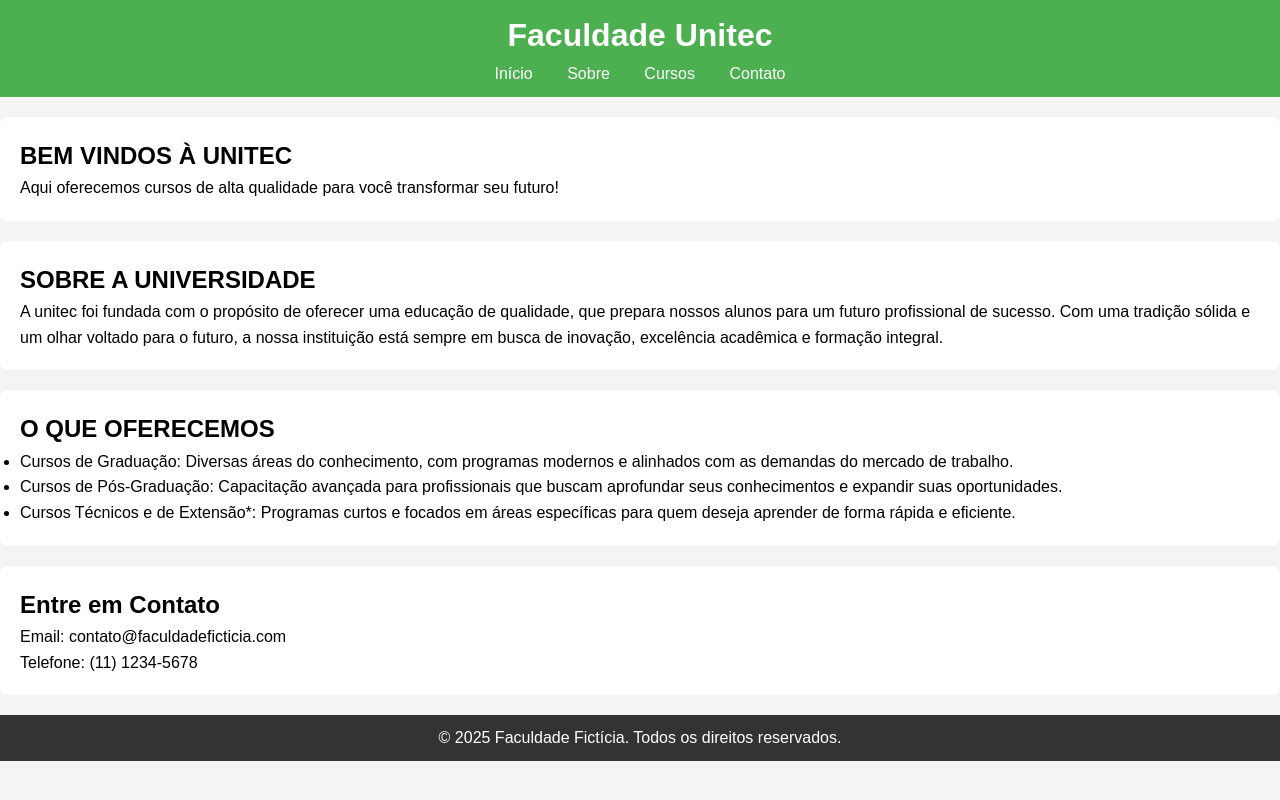
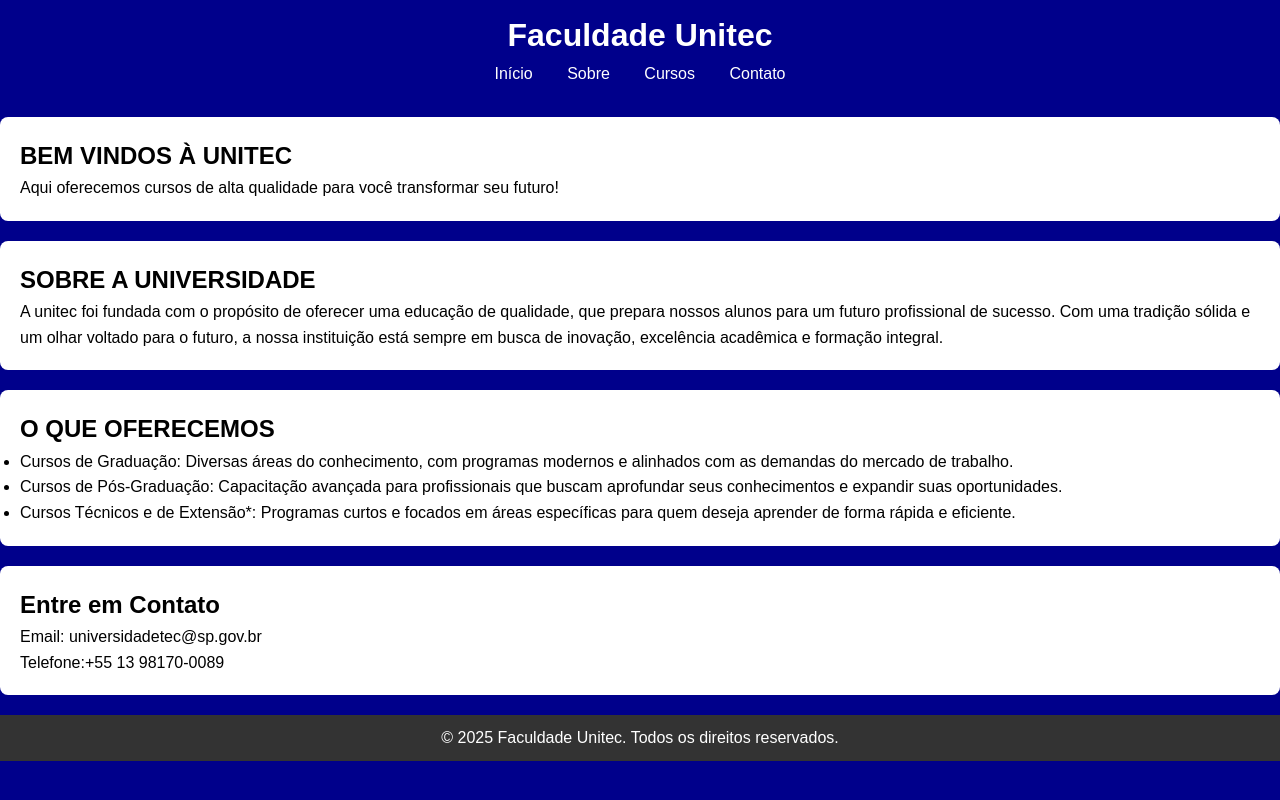
Before and after one commit to vitin0004/Faculdade-unitec, a plain HTML site: page index.html in a window 1280 px wide. Drawn offline with Linux system fonts and the light colour scheme.

Commit message:
Add files via upload
Atualizando o site com novas mudanças

```diff
--- a/index.html
+++ b/index.html
@@ -44,12 +44,12 @@ Extensão*: Programas curtos e focados em áreas específicas para quem deseja a
 
     <section id="contato">
         <h2>Entre em Contato</h2>
-        <p>Email: contato@faculdadeficticia.com</p>
-        <p>Telefone: (11) 1234-5678</p>
+        <p>Email: universidadetec@sp.gov.br</p>
+        <p>Telefone:+55 13 98170-0089</p>
     </section>
 
     <footer>
-        <p>&copy; 2025 Faculdade Fictícia. Todos os direitos reservados.</p>
+        <p>&copy; 2025 Faculdade Unitec. Todos os direitos reservados.</p>
     </footer>
 
     <script src="script.js"></script>
--- a/style.css
+++ b/style.css
@@ -7,11 +7,11 @@
 body {
     font-family: Arial, sans-serif;
     line-height: 1.6;
-    background-color: #f4f4f4;
+    background-color: #00008B;
 }
 
 header {
-    background-color: #4CAF50;
+    background-color: #00008B;
     color: white;
     padding: 10px 0;
     text-align: center;
```
